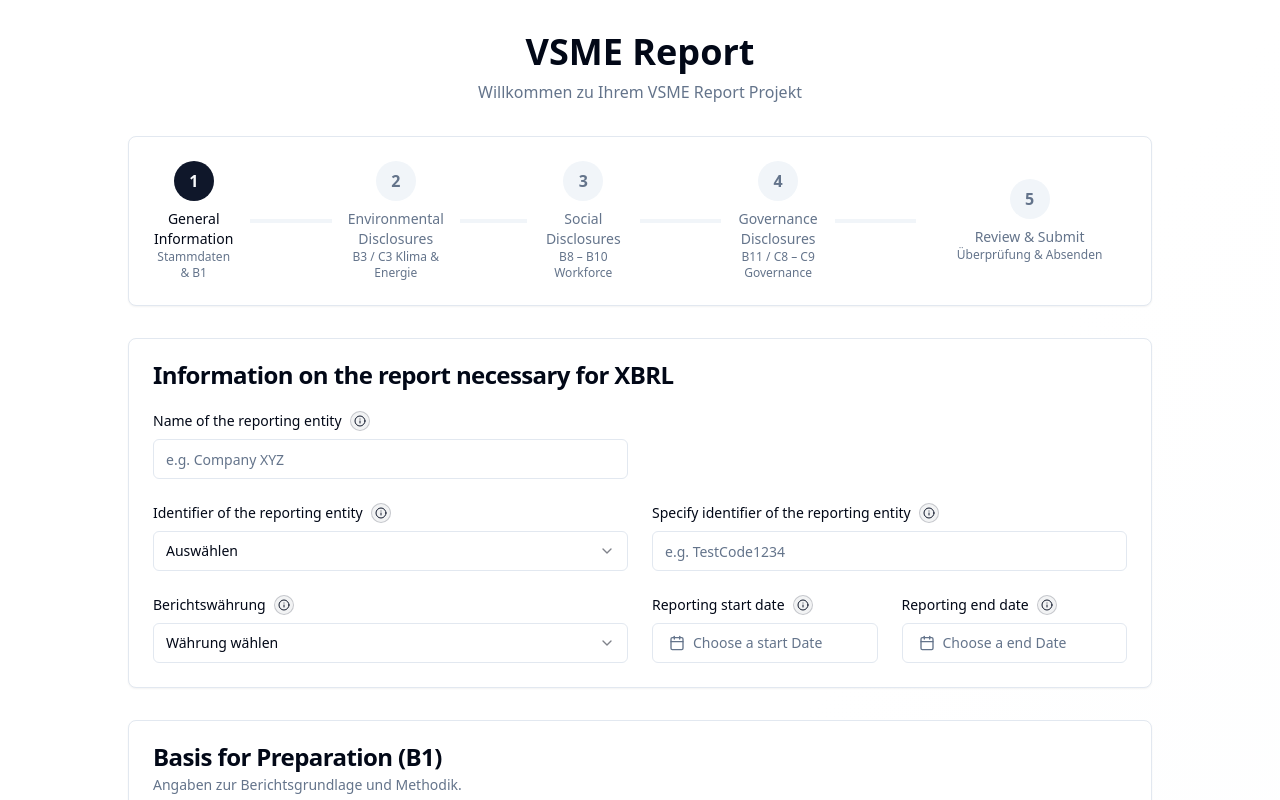
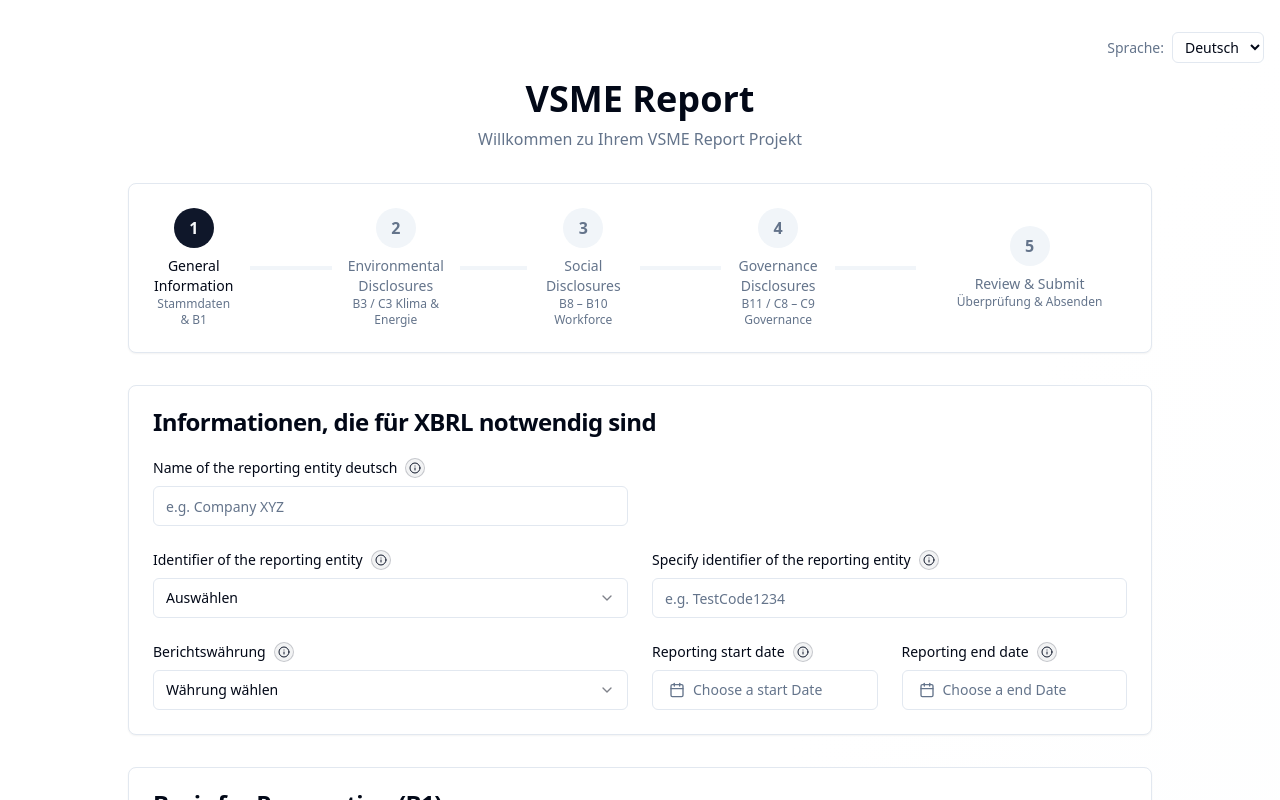
Before and after one commit to arre1011/vswm-report, a React (Vite) app in the folder frontend/: page / in a window 1280 px wide. Shown: the top 800 px of the page. Built offline with nearby package versions, Linux system fonts and the light colour scheme.

Commit message:
Different languages is working

```diff
--- a/frontend/src/App.tsx
+++ b/frontend/src/App.tsx
@@ -1,9 +1,13 @@
 import { Wizard } from "@/components/Wizard"
+import { LanguageSwitcher } from "@/components/LanguageSwitcher"
 
 function App() {
   return (
     <div className="min-h-screen bg-gradient-to-br from-background via-background to-muted/20">
       <div className="container mx-auto py-8 px-4">
+        <div className="flex justify-end mb-4">
+          <LanguageSwitcher />
+        </div>
         <div className="mb-8 text-center">
           <h1 className="text-4xl font-bold text-foreground mb-2">
             VSME Report
--- /dev/null
+++ b/frontend/src/components/LanguageSwitcher.tsx
@@ -0,0 +1,26 @@
+import { useI18n, supportedLanguages, Language } from "@/lib/i18n"
+
+export function LanguageSwitcher() {
+  const { language, setLanguage } = useI18n()
+
+  const handleChange = (event: React.ChangeEvent<HTMLSelectElement>) => {
+    setLanguage(event.target.value as Language)
+  }
+
+  return (
+    <label className="inline-flex items-center gap-2 text-sm text-muted-foreground">
+      Sprache:
+      <select
+        className="rounded-md border border-input bg-background px-2 py-1 text-foreground"
+        value={language}
+        onChange={handleChange}
+      >
+        {supportedLanguages.map((lang) => (
+          <option key={lang.value} value={lang.value}>
+            {lang.label}
+          </option>
+        ))}
+      </select>
+    </label>
+  )
+}
--- a/frontend/src/components/forms/GeneralInformationForm.tsx
+++ b/frontend/src/components/forms/GeneralInformationForm.tsx
@@ -8,6 +8,7 @@ import {
   ReportingBasisOption,
   EmployeeCountingMethod,
 } from "@/stores/WizardStore"
+import { useI18n } from "@/lib/i18n"
 import { ChangeEvent } from "react"
 
 const currencyOptions = [
@@ -44,6 +45,7 @@ const employeeCountingMethodOptions: Array<{ value: EmployeeCountingMethod; labe
 export function GeneralInformationForm() {
   const { data, updateGeneralInformation } = useWizard()
   const general = data.generalInformation
+  const { t } = useI18n()
 
   const handleInputChange =
     (field: keyof typeof general) =>
@@ -55,13 +57,13 @@ export function GeneralInformationForm() {
     <>
       <Card>
         <CardHeader>
-          <CardTitle>Information on the report necessary for  XBRL</CardTitle>
+          <CardTitle>{t("generalInformation.sectionTitle")}</CardTitle>
         </CardHeader>
         <CardContent className="space-y-6">
           <div className="grid grid-cols-1 md:grid-cols-2 gap-6">
             <InputWithInfo
               id="entityName"
-              label="Name of the reporting entity"
+              label={t("generalInformation.entityNameTitle")}
               value={general.entityName}
               onChange={handleInputChange("entityName")}
               required
--- /dev/null
+++ b/frontend/src/lib/i18n.tsx
@@ -0,0 +1,60 @@
+import { createContext, useCallback, useContext, useMemo, useState, type ReactNode } from "react"
+
+export type Language = "en" | "de"
+
+const translations = {
+  en: {
+    "generalInformation.sectionTitle": "Information on the report necessary for XBRL",
+      "generalInformation.entityNameTitle": "Name of the reporting entity",
+  },
+  de: {
+    "generalInformation.sectionTitle": "Informationen, die für XBRL notwendig sind",
+      "generalInformation.entityNameTitle": "Name of the reporting entity deutsch",
+  },
+} as const
+
+type TranslationKey = keyof (typeof translations)["en"]
+
+interface I18nContextValue {
+  language: Language
+  setLanguage: (lang: Language) => void
+  t: (key: TranslationKey) => string
+}
+
+const I18nContext = createContext<I18nContextValue | null>(null)
+
+export function I18nProvider({ children }: { children: ReactNode }) {
+  const [language, setLanguage] = useState<Language>("de")
+
+  const translate = useCallback(
+    (key: TranslationKey) => {
+      const fallback = translations.en[key]
+      return translations[language]?.[key] ?? fallback ?? key
+    },
+    [language],
+  )
+
+  const value = useMemo<I18nContextValue>(
+    () => ({
+      language,
+      setLanguage,
+      t: translate,
+    }),
+    [language, translate],
+  )
+
+  return <I18nContext.Provider value={value}>{children}</I18nContext.Provider>
+}
+
+export function useI18n() {
+  const context = useContext(I18nContext)
+  if (!context) {
+    throw new Error("useI18n must be used within an I18nProvider")
+  }
+  return context
+}
+
+export const supportedLanguages: Array<{ value: Language; label: string }> = [
+  { value: "en", label: "English" },
+  { value: "de", label: "Deutsch" },
+]
--- a/frontend/src/main.tsx
+++ b/frontend/src/main.tsx
@@ -2,9 +2,12 @@ import React from 'react'
 import ReactDOM from 'react-dom/client'
 import App from './App.tsx'
 import './index.css'
+import { I18nProvider } from "./lib/i18n"
 
 ReactDOM.createRoot(document.getElementById('root')!).render(
   <React.StrictMode>
-    <App />
+    <I18nProvider>
+      <App />
+    </I18nProvider>
   </React.StrictMode>,
 )
```
